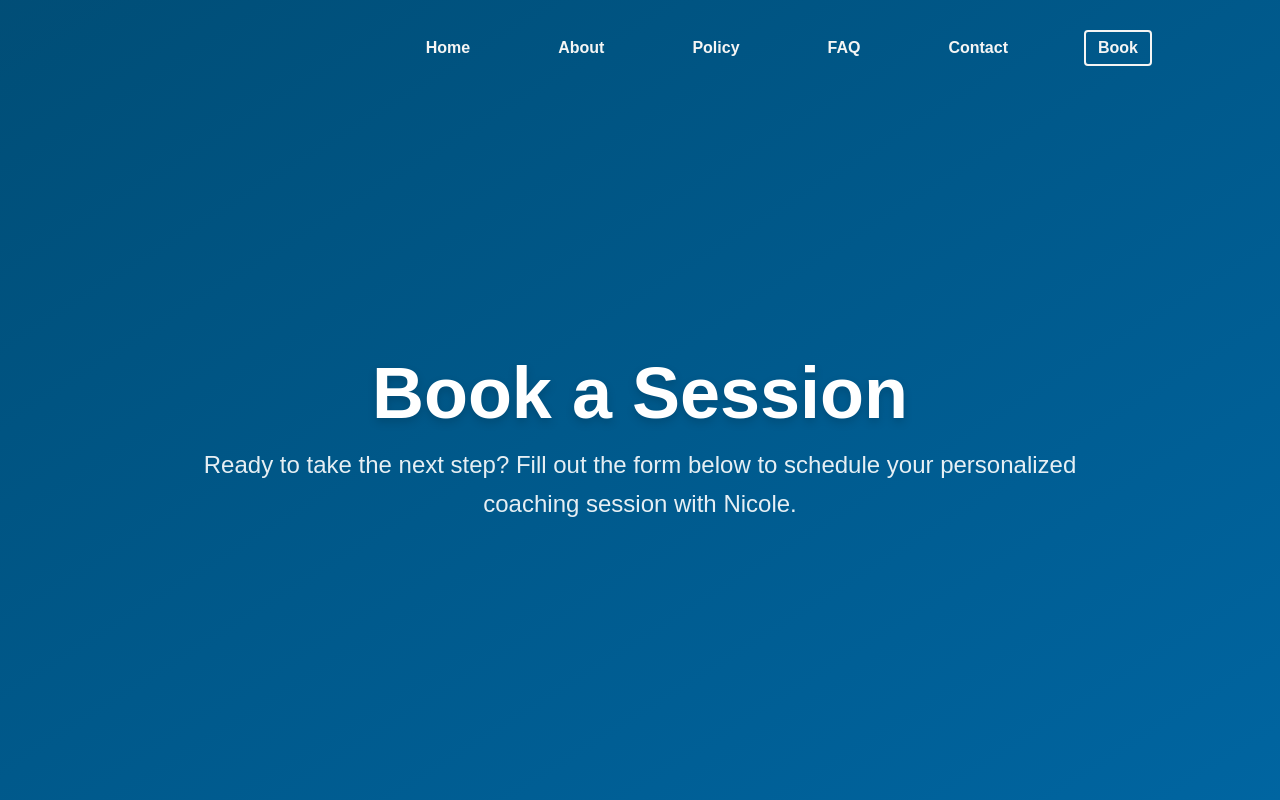
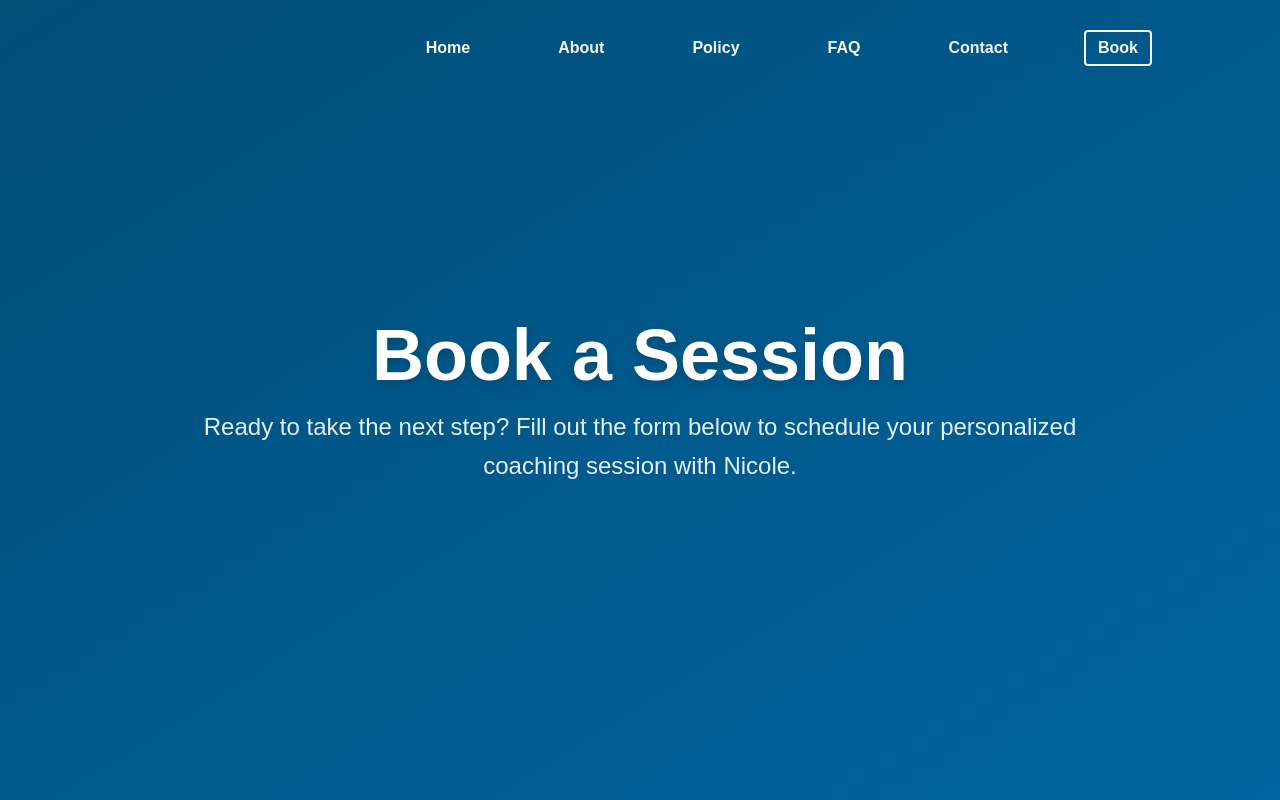
Before and after one commit to kalandjl/acting-tutor-service, a Next.js app: page /book in a window 1280 px wide. Shown: the top 800 px of the page. Built offline with nearby package versions, Linux system fonts and the light colour scheme; no server answers.

Commit message:
padding fix for /book hero section

```diff
--- a/app/book/page.tsx
+++ b/app/book/page.tsx
@@ -97,7 +97,7 @@ const App = () => {
       <div className="font-sans text-gray-800">
 
         {/* Section 1: Hero - Book a Session Title */}
-        <section className="min-h-screen bg-sky-800 text-white flex flex-col items-center justify-center p-4 pt-24 relative overflow-hidden">
+        <section className="min-h-screen bg-sky-800 text-white flex flex-col items-center justify-center p-4 pt-5 relative overflow-hidden">
           <div className="absolute inset-0 bg-gradient-to-br from-sky-900 to-sky-700 opacity-75"></div>
           <div className="text-center max-w-4xl relative z-10">
             <h1 className="text-5xl md:text-7xl font-extrabold mb-4 drop-shadow-lg">
```
